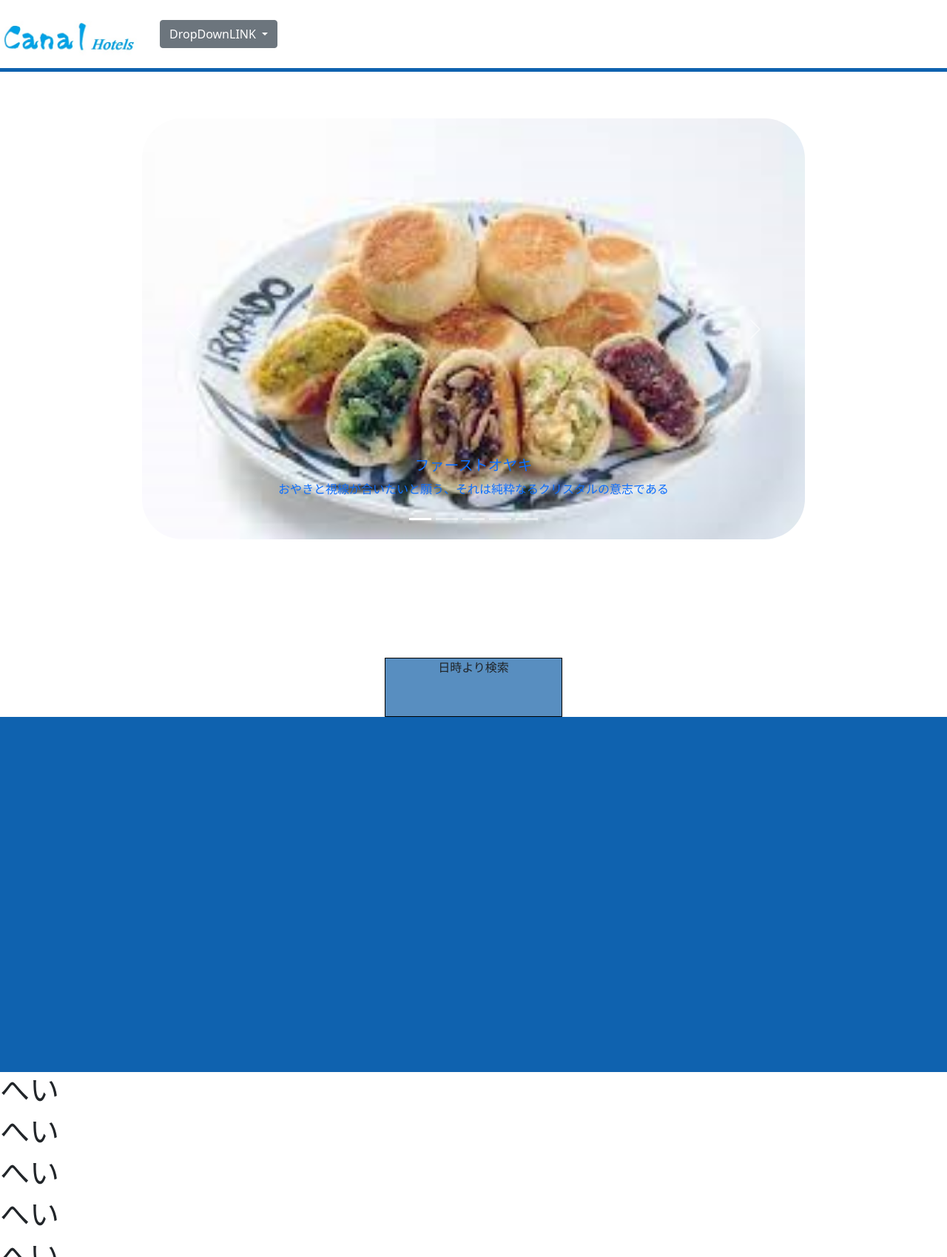
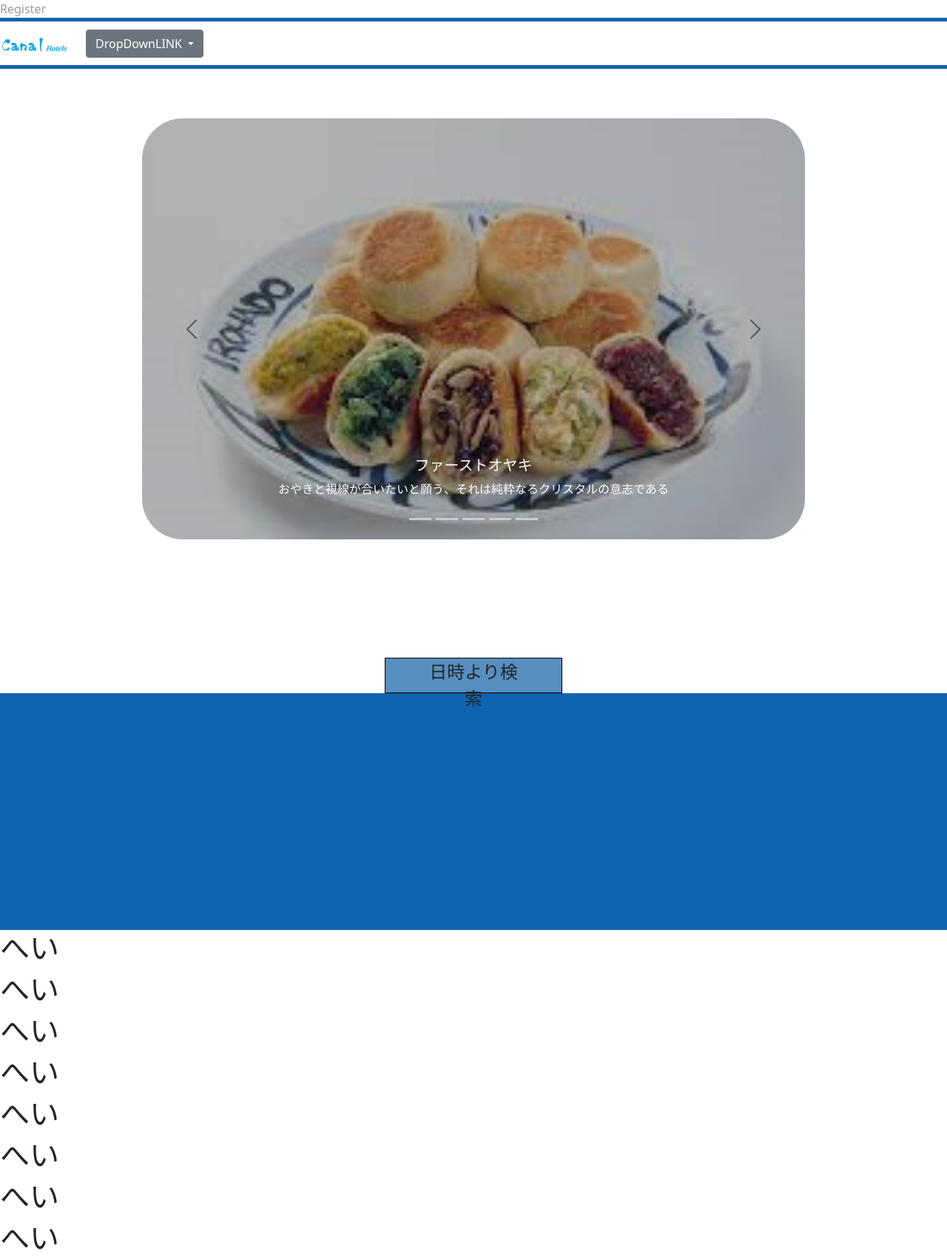
Before and after one commit to taku072002T/DjangoTester, a Django app: page / in a window 1280 px wide. Shown: the top 1699 px of the page at 74% size. Run offline with Django 5.2, Linux system fonts and the light colour scheme; some libraries are stand-ins or nearby versions.

Commit message:
Changed carousel's arrows color, and Added Registration Form.

```diff
--- /dev/null
+++ b/django_tester/accounts/urls.py
@@ -0,0 +1,7 @@
+from django.urls import path
+
+from .views import SignupView
+
+urlpatterns = [
+    path('register',SignupView.as_view()),
+]
--- a/django_tester/django_tester/urls.py
+++ b/django_tester/django_tester/urls.py
@@ -19,6 +19,7 @@ from django.urls import path, include
 
 urlpatterns = [
     path('admin/', admin.site.urls),
-    path('',include("testapp1.urls")),
-    path('error',include("testapp1.urls")),
+    path('', include("testapp1.urls"),name="home"),
+    path('error', include("testapp1.urls")),
+    path('userform', include("accounts.urls"),name="userform")
 ]
--- a/django_tester/static/css/style.css
+++ b/django_tester/static/css/style.css
@@ -1,6 +1,9 @@
+.headerbox{
+    background-color:white;
+}
 .header{
+ border-top:5px solid #0f62af;
  border-bottom:5px solid #0f62af;
- background-color:white;
 }
 a {
     color: #999;
@@ -22,16 +25,23 @@ p{
     overflow:hidden;
 
 }
+.carousel-control-prev-icon, .carousel-control-next-icon{
+    filter: invert(1);
+}
+.carousel-image{
+filter:brightness(70%);
+
+}
 .findcontog{
     border:solid 1px black;
     margin-top:10rem;
-    height:5rem;
+    height:3rem;
     width:15rem;
     background-color:#246badc2;
 }
 .findcon{
     background-color:#0f62af;
-    height:30rem;
+    height:20rem;
 }
 .footer{
 padding:2rem;
@@ -54,7 +64,7 @@ body{
 }
 img.mainimg1{
     position:relative;
-    width:200px;
+    width:100px;
 }
 div.container{
     display:flex;
--- /dev/null
+++ b/django_tester/testapp1/templates/base.html
@@ -0,0 +1,61 @@
+{% load static %}
+{% load django_bootstrap5 %}
+{% bootstrap_css %}
+{% bootstrap_javascript %}
+<!DOCTYPE html>
+
+<!--[if lt IE 7]>      <html class="no-js lt-ie9 lt-ie8 lt-ie7"> <![endif]-->
+<!--[if IE 7]>         <html class="no-js lt-ie9 lt-ie8"> <![endif]-->
+<!--[if IE 8]>         <html class="no-js lt-ie9"> <![endif]-->
+<!--[if gt IE 8]>      <html class="no-js"> <!-<![endif]-->
+<html>
+    <head>
+        <meta charset="utf-8">
+        <meta http-equiv="X-UA-Compatible" content="IE=edge">
+        <title>{% block title %}{% endblock %}</title>
+        <meta name="description" content="">
+        <meta name="viewport" content="width=device-width, initial-scale=1">
+        <link href="https://cdn.jsdelivr.net/npm/bootstrap@5.0.2/dist/css/bootstrap.min.css" rel="stylesheet" integrity="sha384-EVSTQN3/azprG1Anm3QDgpJLIm9Nao0Yz1ztcQTwFspd3yD65VohhpuuCOmLASjC" crossorigin="anonymous">
+        <link rel="stylesheet" href="{% static 'css/style.css' %}">
+
+    </head>
+    <body>
+        <!--[if lt IE 7]>
+            <p class="browsehappy">You are using an <strong>outdated</strong> browser. Please <a href="#">upgrade your browser</a> to improve your experience.</p>
+        <![endif]-->
+        <div class="headerbox fixed-top">
+        {% block urls %}<a href="register.html">Register</a>{% endblock %}
+        <header class="header">
+       <nav class="navbar navbar-expand-lg navbar-light bg-white">
+        <a href="/"><img alt="[TITLEIMAGE]" class= "navbar-brand mainimg1" src="{% static 'image/TITLEIMAGE.jpeg' %}"></a>
+        <div class="dropdown">
+          <a class="btn btn-secondary dropdown-toggle"
+          href="#" role="button" id="dropdownMenuLink"
+          data-toggle="dropdowm" aria-haspopup="true"
+          >
+        DropDownLINK
+        </a>
+        </div>
+        <div class="dropdown-menu" aria-labelledby="dropdownMenuLink">
+          <a class="dropdown-item" href="#">KorehaMenu</a>
+          <a class="dropdown-item" href="#">KorehaMenuNoSpare</a>
+          <a class="dropdown-item" href="#">KorehaMenuTo SpareSSU</a>
+        </div>
+       </nav>
+       </header>
+       </div>
+       {% block content %}
+       {% endblock %}
+
+        <footer class="footer">
+            <ul class="md-flex">
+                <li><a href="/error"> About</a></li>
+                <li><a href="/error"> サイトマップ</a></li>
+                <li><a href="/error"> プライバシーポリシー</a></li>
+            </ul>
+            <p class="copyright">@2024 CanalNoKangoku Inc. ALL Rights Reserved.</p>
+        </footer>
+        <script src="https://cdn.jsdelivr.net/npm/bootstrap@5.0.2/dist/js/bootstrap.bundle.min.js" integrity="sha384-MrcW6ZMFYlzcLA8Nl+NtUVF0sA7MsXsP1UyJoMp4YLEuNSfAP+JcXn/tWtIaxVXM" crossorigin="anonymous"></script>
+        <script src="{% static 'js/script.js' %}" async defer></script>
+    </body>
+</html>
--- a/django_tester/testapp1/templates/index.html
+++ b/django_tester/testapp1/templates/index.html
@@ -1,87 +1,51 @@
+{% extends "base.html" %}
 {% load static %}
-{% load django_bootstrap5 %}
-{% bootstrap_css %}
-{% bootstrap_javascript %}
-<!DOCTYPE html>
+{% block title %}CanalHotels{% endblock %}
 
-<!--[if lt IE 7]>      <html class="no-js lt-ie9 lt-ie8 lt-ie7"> <![endif]-->
-<!--[if IE 7]>         <html class="no-js lt-ie9 lt-ie8"> <![endif]-->
-<!--[if IE 8]>         <html class="no-js lt-ie9"> <![endif]-->
-<!--[if gt IE 8]>      <html class="no-js"> <!--<![endif]-->
-<html>
-    <head>
-        <meta charset="utf-8">
-        <meta http-equiv="X-UA-Compatible" content="IE=edge">
-        <title>Canal Hotel</title>
-        <meta name="description" content="">
-        <meta name="viewport" content="width=device-width, initial-scale=1">
-        <link href="https://cdn.jsdelivr.net/npm/bootstrap@5.0.2/dist/css/bootstrap.min.css" rel="stylesheet" integrity="sha384-EVSTQN3/azprG1Anm3QDgpJLIm9Nao0Yz1ztcQTwFspd3yD65VohhpuuCOmLASjC" crossorigin="anonymous">
-        <link rel="stylesheet" href="{% static 'css/style.css' %}">
-
-    </head>
-    <body>
-        <!--[if lt IE 7]>
-            <p class="browsehappy">You are using an <strong>outdated</strong> browser. Please <a href="#">upgrade your browser</a> to improve your experience.</p>
-        <![endif]-->
-       <nav class="navbar navbar-expand-lg navbar-light bg-white header fixed-top">
-        <a href="/"><img alt="[TITLEIMAGE]" class= "navbar-brand mainimg1" src="{% static 'image/TITLEIMAGE.png' %}"></a>
-        <div class="dropdown">
-          <a class="btn btn-secondary dropdown-toggle"
-          href="#" role="button" id="dropdownMenuLink"
-          data-toggle="dropdowm" aria-haspopup="true"
-          >
-        DropDownLINK
-        </a>
-        </div>
-        <div class="dropdown-menu" aria-labelledby="dropdownMenuLink">
-          <a class="dropdown-item" href="#">KorehaMenu</a>
-          <a class="dropdown-item" href="#">KorehaMenuNoSpare</a>
-          <a class="dropdown-item" href="#">KorehaMenuTo SpareSSU</a>
-        </div>
-       </nav>
+{% block content %}
        <!-- カルーセル　セットアップ-->
        <div id="carouselExample" class="carousel slide" data-bs-ride="carousel">
         <div class="carousel-indicators">
-                <button type="button" data-bs-target="#carouselExampleIndicators" data-bs-slide-to="0" class="active" aria-current="true" aria-label="Slide 1"></button>
-                <button type="button" data-bs-target="#carouselExampleIndicators" data-bs-slide-to="1" aria-label="Slide 2"></button>
-                <button type="button" data-bs-target="#carouselExampleIndicators" data-bs-slide-to="2" aria-label="Slide 3"></button>
-                <button type="button" data-bs-target="#carouselExampleIndicators" data-bs-slide-to="3" aria-label="Slide 4"></button>
-                <button type="button" data-bs-target="#carouselExampleIndicators" data-bs-slide-to="4" aria-label="Slide 5"></button>
+            <button class ="cal-button" type="button" data-bs-target="#carouselExampleIndicators" data-bs-slide-to="0" class="active" aria-current="true" aria-label="Slide 1"></button>
+            <button class ="cal-button" type="button" data-bs-target="#carouselExampleIndicators" data-bs-slide-to="1" aria-label="Slide 2"></button>
+            <button class ="cal-button" type="button" data-bs-target="#carouselExampleIndicators" data-bs-slide-to="2" aria-label="Slide 3"></button>
+            <button class ="cal-button" type="button" data-bs-target="#carouselExampleIndicators" data-bs-slide-to="3" aria-label="Slide 4"></button>
+            <button class ="cal-button" type="button" data-bs-target="#carouselExampleIndicators" data-bs-slide-to="4" aria-label="Slide 5"></button>
           </div>
         <div class="carousel-inner">
           <div class="carousel-item active">
-                <img src="{% static 'image/OYAKI.png' %}" class="d-block w-100" alt="{ %static 'image/OYAKI.png'%}">
+            <img src="{% static 'image/OYAKI.png' %}" class="d-block w-100 carousel-image" alt="{ %static 'image/OYAKI.png'%}">
             <div class="carousel-caption d-none d-md-block">
-                    <h5 class="text-primary">ファーストオヤキ</h5>
-                    <p class="text-primary">おやきと視線が合いたいと願う、それは純粋なるクリスタルの意志である</p>
+                <h5 class="">ファーストオヤキ</h5>
+                <p class="">おやきと視線が合いたいと願う、それは純粋なるクリスタルの意志である</p>
               </div>
           </div>
           <div class="carousel-item">
-                <img src="{% static 'image/OYAKI.png' %}" class="d-block w-100" alt="{ %static 'image/OYAKI.png'%}">
+            <img src="{% static 'image/OYAKI.png' %}" class="d-block w-100 carousel-image" alt="{ %static 'image/OYAKI.png'%}">
             <div class="carousel-caption d-none d-md-block">
-                    <h5 class="text-primary">セカンドオヤキ</h5>
-                    <p class="text-primary">おやきと再び視線が剣を交えたいと願う、それは純粋なるクリスタルの意志である</p>
+                <h5 class="">セカンドオヤキ</h5>
+                <p class="">おやきと再び視線が剣を交えたいと願う、それは純粋なるクリスタルの意志である</p>
               </div>
         </div>
           <div class="carousel-item">
-                <img src="{%static 'image/OYAKI.png' %}" class="d-block w-100" alt="{ %static 'image/OYAKI.png'%}">
+            <img src="{%static 'image/OYAKI.png' %}" class="d-block w-100 carousel-image" alt="{ %static 'image/OYAKI.png'%}">
             <div class="carousel-caption d-none d-md-block">
-                    <h5 class="text-primary">サードオヤキ</h5>
-                    <p class="text-primary">おやきと第三位永遠の二乗現世の窓が合いました。第二位度あることで発動する”禁呪”は三度ある</p>
+                <h5 class="">サードオヤキ</h5>
+                <p class="">おやきと第三位永遠の二乗現世の窓が合いました。第二位度あることで発動する”禁呪”は三度ある</p>
               </div>
         </div>
           <div class="carousel-item">
-                <img src="{%static 'image/OYAKI.png' %}" class="d-block w-100" alt="{ %static 'image/OYAKI.png'%}">
+            <img src="{%static 'image/OYAKI.png' %}" class="d-block w-100 carousel-image" alt="{ %static 'image/OYAKI.png'%}">
             <div class="carousel-caption d-none d-md-block">
-                    <h5 class="text-primary">フォースオヤキ</h5>
-                    <p class="text-primary">おやきと四回オッドアイが合いました。ちょっと光き強そうなおやきです…それもあのお方が望んだことでしょう…ね</p>
+                <h5 class="">フォースオヤキ</h5>
+                <p class="">おやきと四回オッドアイが合いました。ちょっと光き強そうなおやきです…それもあのお方が望んだことでしょう…ね</p>
               </div>
         </div>
           <div class="carousel-item">
-                <img src="{%static 'image/OYAKI.png' %}" class="d-block w-100" alt="{ %static 'image/OYAKI.png'%}">
+            <img src="{%static 'image/OYAKI.png' %}" class="d-block w-100 carousel-image" alt="{ %static 'image/OYAKI.png'%}">
             <div class="carousel-caption d-none d-md-block">
-                    <h5 class="text-primary">フィフスオヤキ</h5>
-                    <p class="text-primary">おやきと伍永遠の二乗目が剣を交えたいと願う、それは純粋なるクリスタルの意志である。ちなみに彼女はエアリスに似ているし、、おやきは長野の名物ですよ</p>
+                <h5 class="">フィフスオヤキ</h5>
+                <p class="">おやきと伍永遠の二乗目が剣を交えたいと願う、それは純粋なるクリスタルの意志である。ちなみに彼女はエアリスに似ているし、、おやきは長野の名物ですよ</p>
               </div>
         </div>
         </div>
@@ -97,7 +61,7 @@
       <!--カルーセル　終了-->
       <!--検索フォーム　開始-->
       <div class="container findcontog">
-          <p class="container text-center">日時より検索</p>
+      <p class="container text-center fs-4">日時より検索</p>
       </div>
       <div class="container-fluid findcon">
        <div class="container findcc"></div>
@@ -125,16 +89,4 @@
     <h1>へい</h1>
     <h1>へい</h1>
     <h1>へい</h1>
-
-        <footer class="footer">
-            <ul class="md-flex">
-                <li><a href="/error"> About</a></li>
-                <li><a href="/error"> サイトマップ</a></li>
-                <li><a href="/error"> プライバシーポリシー</a></li>
-            </ul>
-            <p class="copyright">@2024 CanalNoKangoku Inc. ALL Rights Reserved.</p>
-        </footer>
-        <script src="https://cdn.jsdelivr.net/npm/bootstrap@5.0.2/dist/js/bootstrap.bundle.min.js" integrity="sha384-MrcW6ZMFYlzcLA8Nl+NtUVF0sA7MsXsP1UyJoMp4YLEuNSfAP+JcXn/tWtIaxVXM" crossorigin="anonymous"></script>
-        <script src="{% static 'js/script.js' %}" async defer></script>
-    </body>
-</html>
+{% endblock %}
--- /dev/null
+++ b/django_tester/testapp1/templates/login.html
@@ -0,0 +1 @@
+{% extends "base.html" %}
--- a/django_tester/testapp1/urls.py
+++ b/django_tester/testapp1/urls.py
@@ -4,7 +4,6 @@ from .views import IndexView
 from .views import ErrorView
 
 urlpatterns = [
-    path('',IndexView.as_view()),
+    path('',IndexView.as_view(),name="home"),
     path('error',ErrorView.as_view())
-
 ]
```
Also changed, not shown: django_tester/accounts/views.py (+4 -4 lines), django_tester/testapp1/templates/register.html (added, +8 -0 lines), django_tester/static/image/TITLEIMAGE.jpeg (added), django_tester/static/image/TITLEIMAGE.png (deleted), 1 other file. Lines whose indentation alone changed are shown as unchanged.
